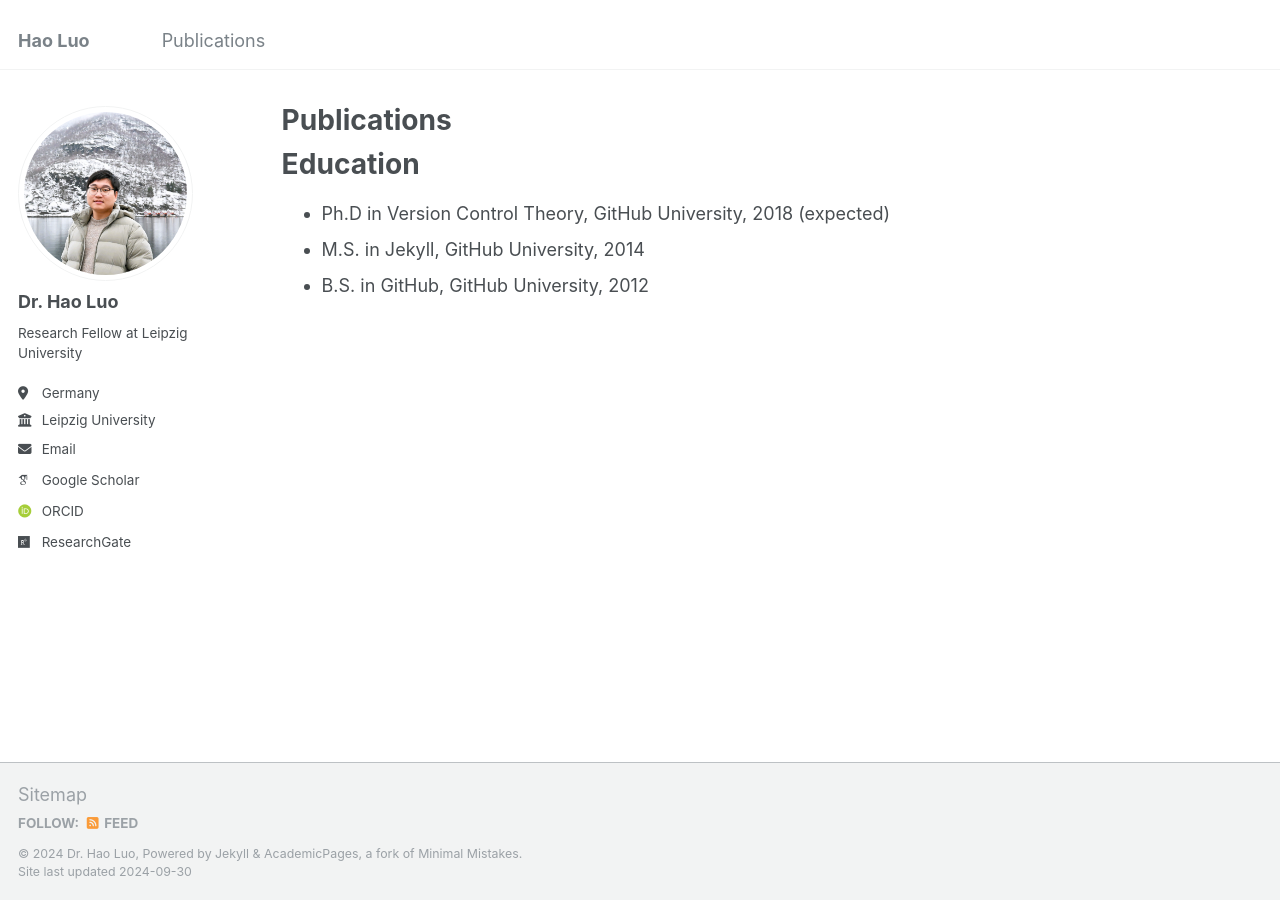
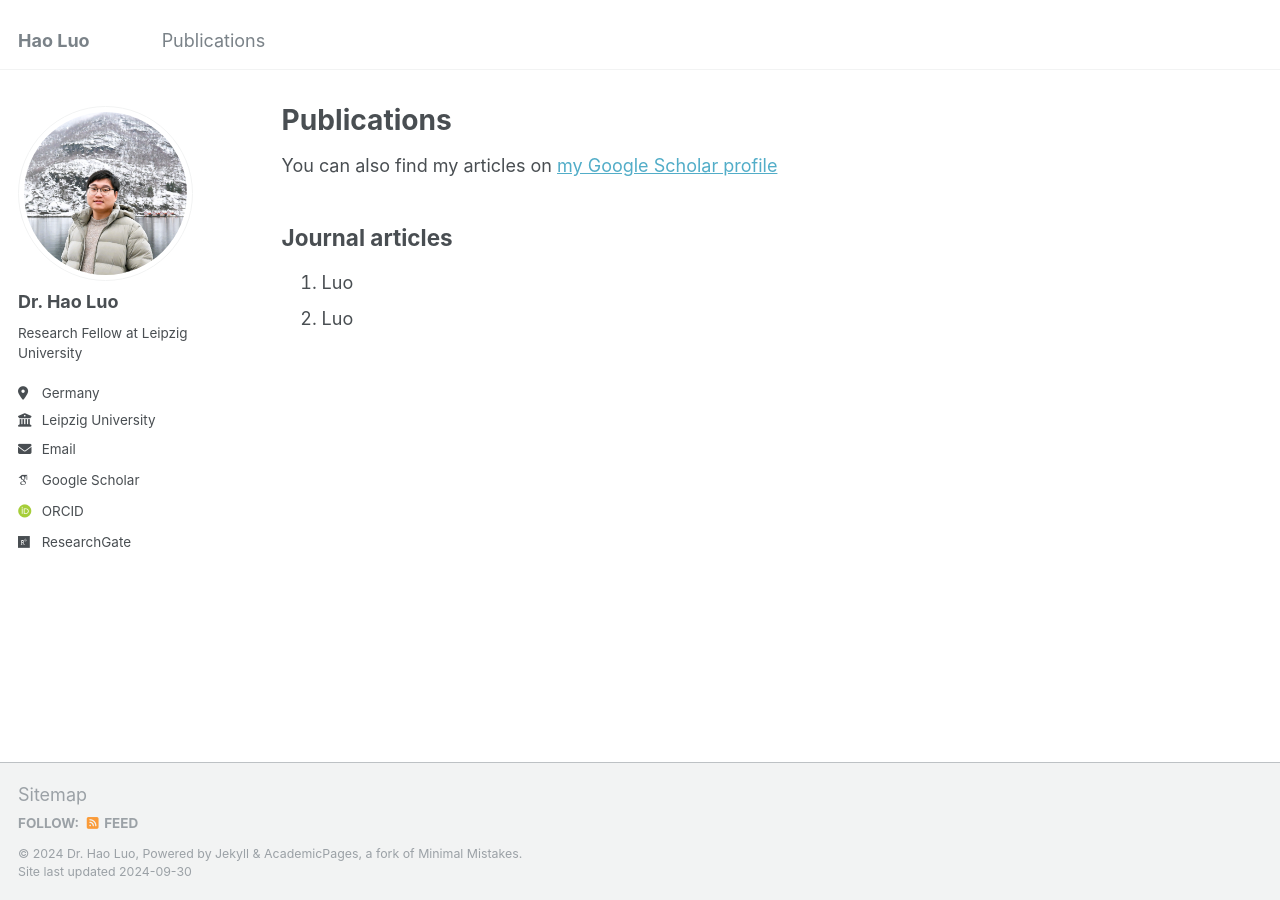
Before and after one commit to haoluo-atmos/haoluo-atmos.github.io, a Jekyll site: the page built from _pages/publication.md, in a window 1280 px wide. Built offline with Jekyll 4.4.1, drawn with Linux system fonts in a browser that asks for light colours; some web fonts are replaced.

Commit message:
Update publication.md

```diff
--- a/_pages/publication.md
+++ b/_pages/publication.md
@@ -9,8 +9,10 @@ redirect_from:
 
 {% include base_path %}
 
-Education
-======
-* Ph.D in Version Control Theory, GitHub University, 2018 (expected)
-* M.S. in Jekyll, GitHub University, 2014
-* B.S. in GitHub, GitHub University, 2012
+You can also find my articles on <a href="{{https://scholar.google.com/citations?user=_mGQ8WoAAAAJ&hl=en}}">my Google Scholar profile
+
+
+Journal articles
+------
+1. Luo
+2. Luo
```
